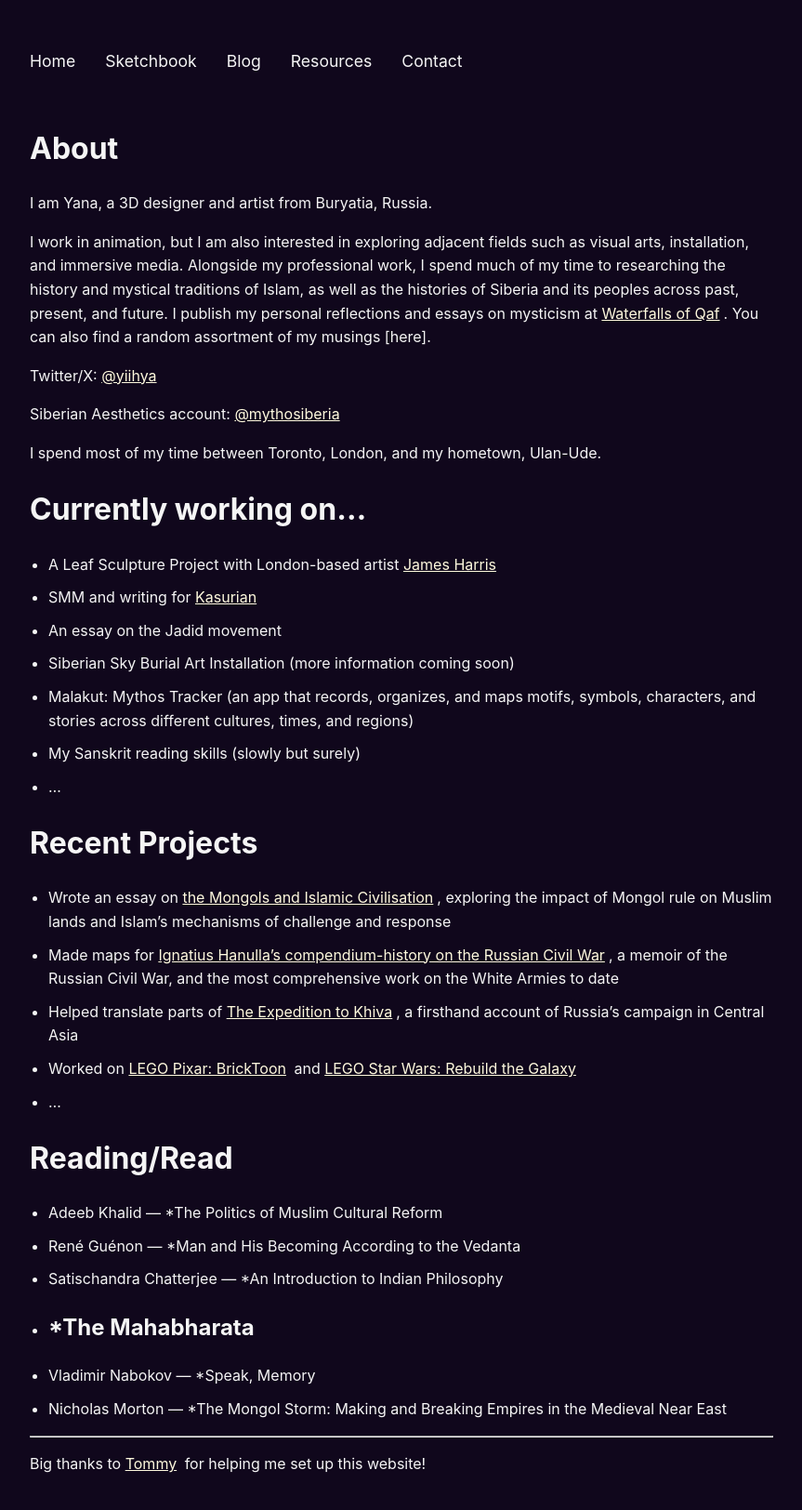
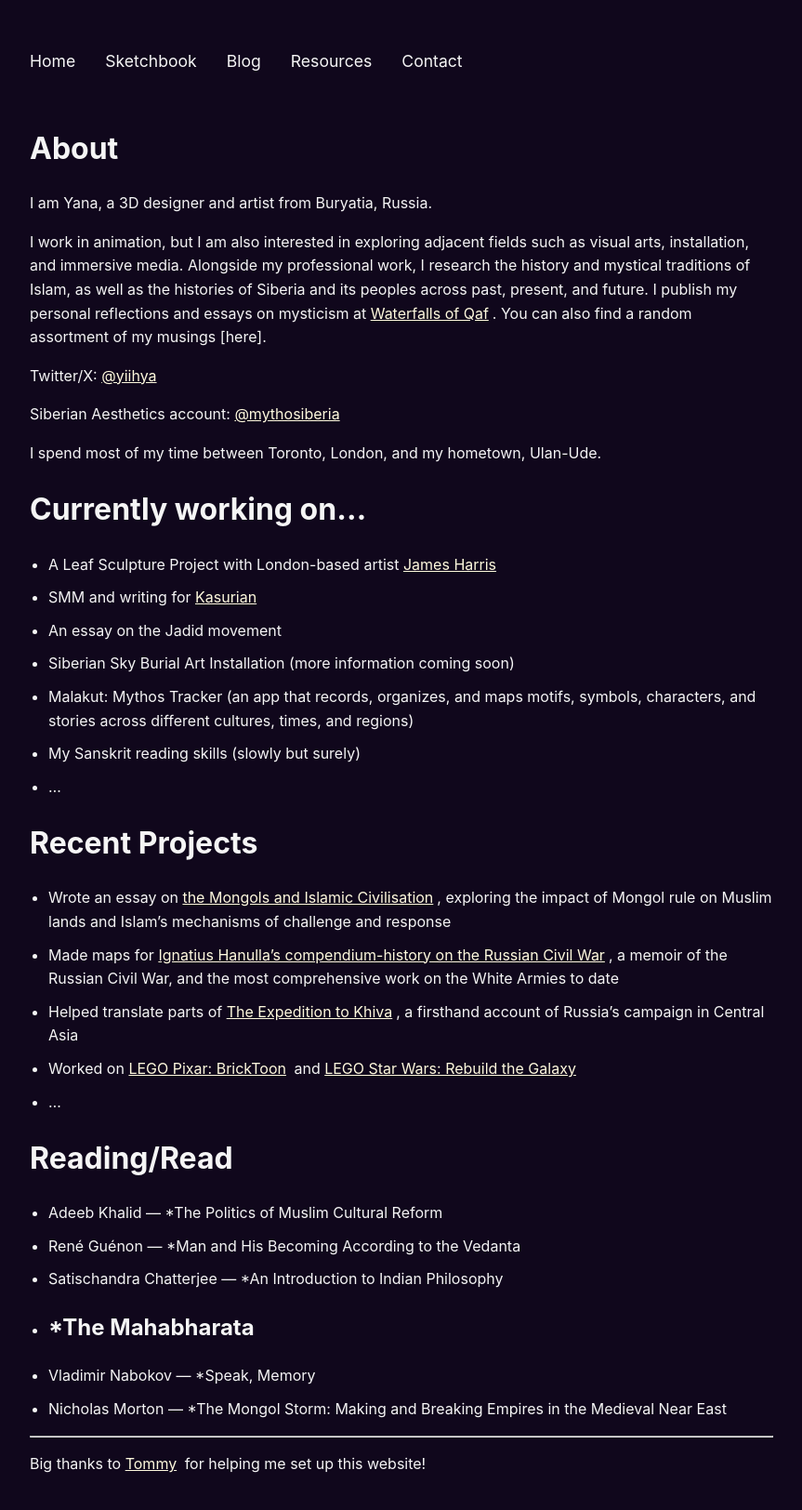
Before and after one commit to yanazuray/waterfalls-of-qaf, a Jekyll site: the page built from index.md, in a window 1280 px wide. Shown: the whole page at 93% size, without its empty margins (208-1071 px from the left). Built offline with Jekyll 4.4.1, drawn with Linux system fonts in a browser that asks for light colours.

Commit message:
vault backup: 2025-04-26 03:17:43

```diff
--- a/index.md
+++ b/index.md
@@ -8,7 +8,7 @@ title: About
 I am Yana, a 3D designer and artist from Buryatia, Russia.
 
 I work in animation, but I am also interested in exploring adjacent fields such as visual arts, installation, and immersive media.
-Alongside my professional work, I spend much of my time to researching the history and mystical traditions of Islam, as well as the histories of Siberia and its peoples across past, present, and future.
+Alongside my professional work, I research the history and mystical traditions of Islam, as well as the histories of Siberia and its peoples across past, present, and future.
 I publish my personal reflections and essays on mysticism at [Waterfalls of Qaf](https://waterfallsofqaf.substack.com/). You can also find a random assortment of my musings [here].
 
 Twitter/X: [@yiihya](https://x.com/yiihya)
```
